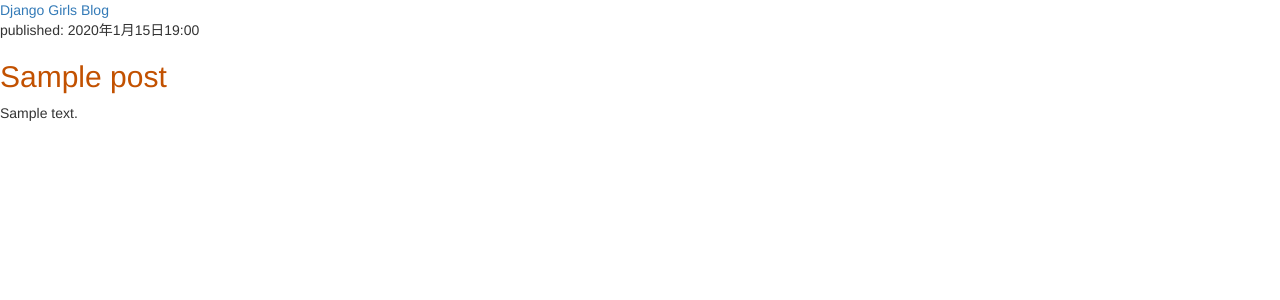
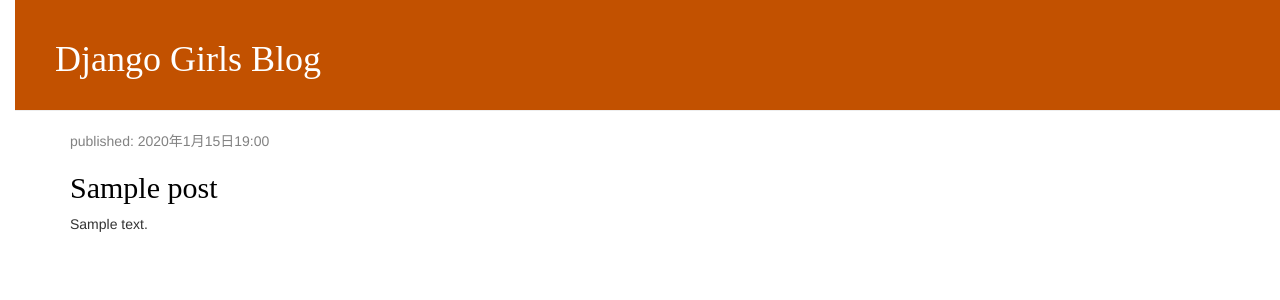
Before and after one commit to gggggaaa/my-first-blog, a Django app: page / in a window 1280 px wide. Shown: the top 300 px of the page. Run offline with Django 5.2, Linux system fonts and the light colour scheme; tables that the repository leaves empty hold one stand-in row (values such as "Sample post"); some libraries are stand-ins or nearby versions; some web fonts are replaced.

Commit message:
Added view and template for detailed blog post as well as CSS for the site.

```diff
--- a/blog/static/css/blog.css
+++ b/blog/static/css/blog.css
@@ -1,3 +1,54 @@
+
+/* CSS Document */
 h1 a, h2 a {
     color: #C25100;
+    font-family: 'Lobster';
 }
+body {
+    padding-left: 15px;
+}
+.page-header {
+    background-color: #C25100;
+    margin-top: 0;
+    padding: 20px 20px 20px 40px;
+}
+
+.page-header h1, .page-header h1 a, .page-header h1 a:visited, .page-header h1 a:active {
+    color: #ffffff;
+    font-size: 36pxt;
+    text-decoration: none;
+}
+
+.content {
+    margin-left: 40px;
+}
+
+h1, h2, h3, h4 {
+    font-family: 'Lobster', cursive;
+}
+
+.date {
+    color: #828282;
+}
+.save {
+    float: right;
+}
+
+.post-form textarea, .post-form input  {
+    width: 100%;
+}
+
+.top-menu, .top-menu:hover, .top-menu:visited {
+    color: #ffffff;
+    float: right;
+    font-size: 26pt;
+    margin-right: 20px;
+}
+
+.post {
+    margin-bottom: 70px;
+}
+
+.post h2 a, .post h2 a:visited {
+    color: #000000;
+}
--- /dev/null
+++ b/blog/templates/blog/base.html
@@ -0,0 +1,23 @@
+{% load static %}
+<html>
+    <head>
+        <title>Django Girls Blog</title>
+        <link rel="stylesheet" href="//fonts.foogleapis.com/css?family=Lobster&subset=latin,latin-ext">
+        <link rel="stylesheet" type="text/css" href="//maxcdn.bootstrapcdn.com/bootstrap/3.2.0/css/bootstrap.min.css">
+        <link rel="stylesheet" href="//maxcdn.bootstrapcdn.com/bootstrap/3.2.0/css/bootstrap-theme.min.css">
+        <link rel="stylesheet" href="{% static 'css/blog.css' %}">
+    </head>
+    <body>
+        <div class="page-header">
+            <h1><a href="">Django Girls Blog</a></h1>
+        </div>
+        <div class="content container">
+            <div class="row">
+                <div class="col-md-8">
+                    {% block content %}
+                    {% endblock %}
+                </div>
+            </div>
+        </div>
+    </body>
+</html>
--- a/blog/templates/blog/post_list.html
+++ b/blog/templates/blog/post_list.html
@@ -1,21 +1,16 @@
-{% load static %}
-<html>
-    <head>
-        <title>Django Girls Blog</title>
-        <link rel="stylesheet" href="//maxcdn.bootstrapcdn.com/bootstrap/3.2.0/css/bootstrap.min.css">
-        <link rel="stylesheet" href="//maxcdn.bootstrapcdn.com/bootstrap/3.2.0/css/bootstrap-theme.min.css">
-        <link rel="stylesheet" href="{% static 'css/blog.css' %}">
-    </head>
-    <body>
-        <div>
-            <hi><a href="">Django Girls Blog</a></hi>
-        </div>
-        {% for post in posts %}
-            <div>
-                <p>published: {{ post.published_date }}</p>
-                <h2><a href="">{{ post.title }}</a></h2>
-                <p>{{ post.text|linebreaksbr }}</p>
-            </div>
-        {% endfor %}
+
+{% extends 'blog/base.html' %}
+
+        {% block content %}
+            {% for post in posts %}
+                <div class="post">
+                    <div class="date">
+                        <p>published: {{ post.published_date }}</p>
+                    </div>
+                    <h2><a href="{% url 'post_detail' pk=post.pk %}">{{ post.title }}</a></h2>
+                    <p>{{ post.text|linebreaksbr }}</p>
+                </div>
+            {% endfor %}
+        {% endblock %}
     </body>
 </html>
--- a/blog/urls.py
+++ b/blog/urls.py
@@ -3,4 +3,5 @@ from . import views
 
 urlpatterns = [
     path('', views.post_list, name='post_list'),
+    path('post/<int:pk>/', views.post_detail, name='post_detail'),
 ]
--- a/blog/views.py
+++ b/blog/views.py
@@ -1,8 +1,13 @@
 from django.shortcuts import render
 from django.utils import timezone
 from .models import Post
+from django.shortcuts import render, get_object_or_404
 
 # Create your views here.
 def post_list(request):
     posts = Post.objects.filter(published_date__lte=timezone.now()).order_by('published_date')
     return render(request, 'blog/post_list.html', {'posts':posts})
+
+def post_detail(request, pk):
+    post = get_object_or_404(Post, pk=pk)
+    return render(request, 'blog/post_detail.html', {'post': post})
```
Also changed, not shown: blog/templates/blog/post_detail.html (added, +13 -0 lines).
